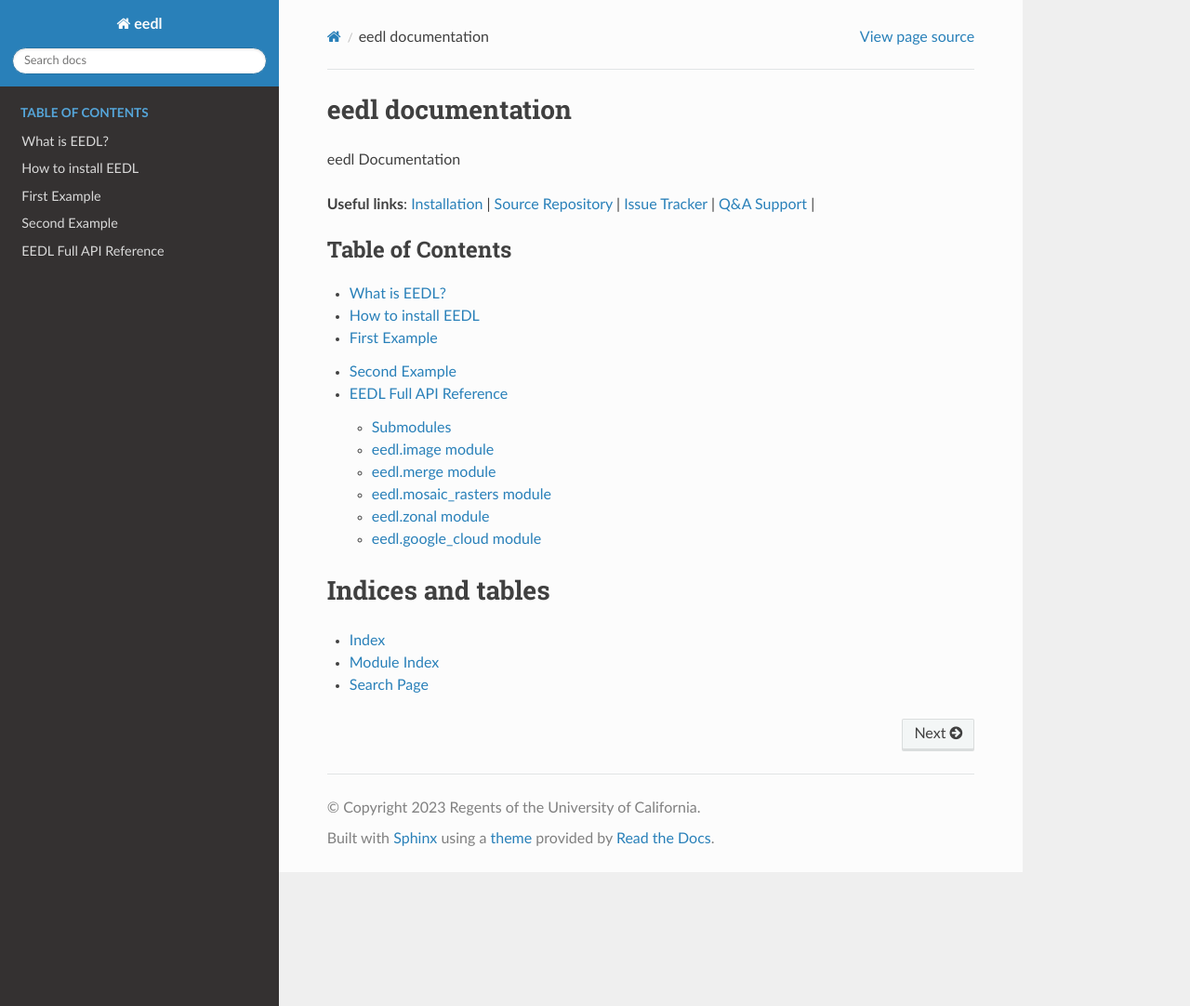
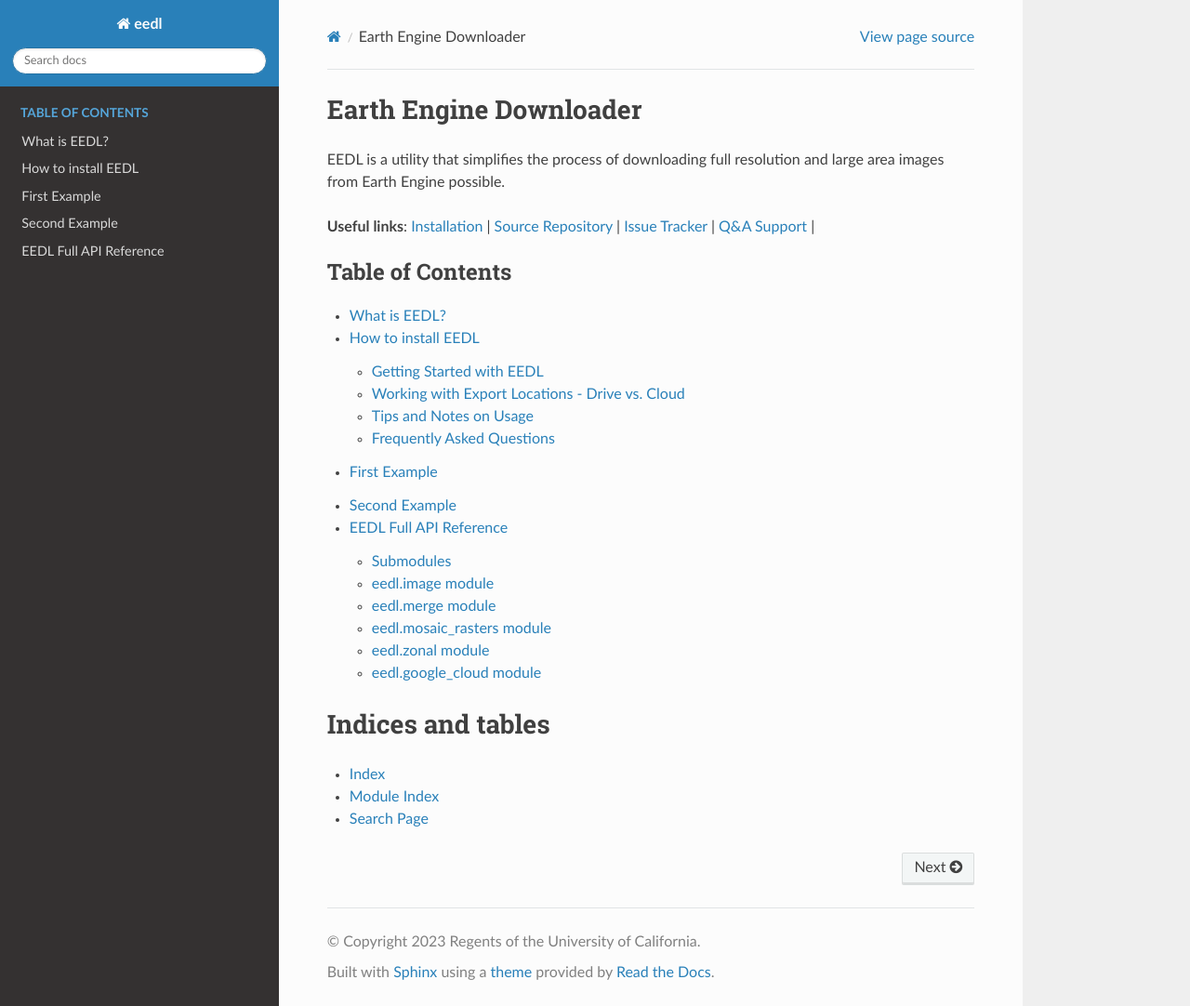
Before and after one commit to water3d/eedl, a Sphinx documentation site: the page built from docs/source/index.rst, in a window 1280 px wide and 1082 px high. Shown: the whole window at 93% size. Built offline with Sphinx 7.4.7 and the Read the Docs theme 2.0.0, drawn with Linux system fonts in a browser that asks for light colours.

Commit message:
More structural additions

```diff
--- a/docs/source/index.rst
+++ b/docs/source/index.rst
@@ -1,7 +1,7 @@
-eedl documentation
+Earth Engine Downloader
 ===========================
-
-eedl Documentation
+EEDL is a utility that simplifies the process of downloading full resolution and
+large area images from Earth Engine possible.
 
 **Useful links**:
 `Installation <https://github.com/water3d/eedl>`_ |
--- /dev/null
+++ b/docs/source/user_guide/faq.rst
@@ -0,0 +1,2 @@
+Frequently Asked Questions
+==============================
--- /dev/null
+++ b/docs/source/user_guide/general_tips.rst
@@ -0,0 +1,5 @@
+Tips and Notes on Usage
+==========================
+
+See `Earth Engine's "do's and don'ts" page <https://developers.google.com/earth-engine/guides/best_practices>`_
+for tips on things that will make exporting faster and more reliable.
--- a/docs/source/user_guide/index.rst
+++ b/docs/source/user_guide/index.rst
@@ -14,3 +14,12 @@ How to install EEDL
 Currently EEDL can only be installed from the `GitHub repository`_. Distribution through PyPI (i.e. via pip) and Conda Forge are coming soon.
 
 .. _GitHub repository: https://github.com/water3d/eedl/
+
+.. toctree::
+    :maxdepth: 2
+    :caption: Section Contents
+
+    getting_started
+    export_locations
+    general_tips
+    faq
```
